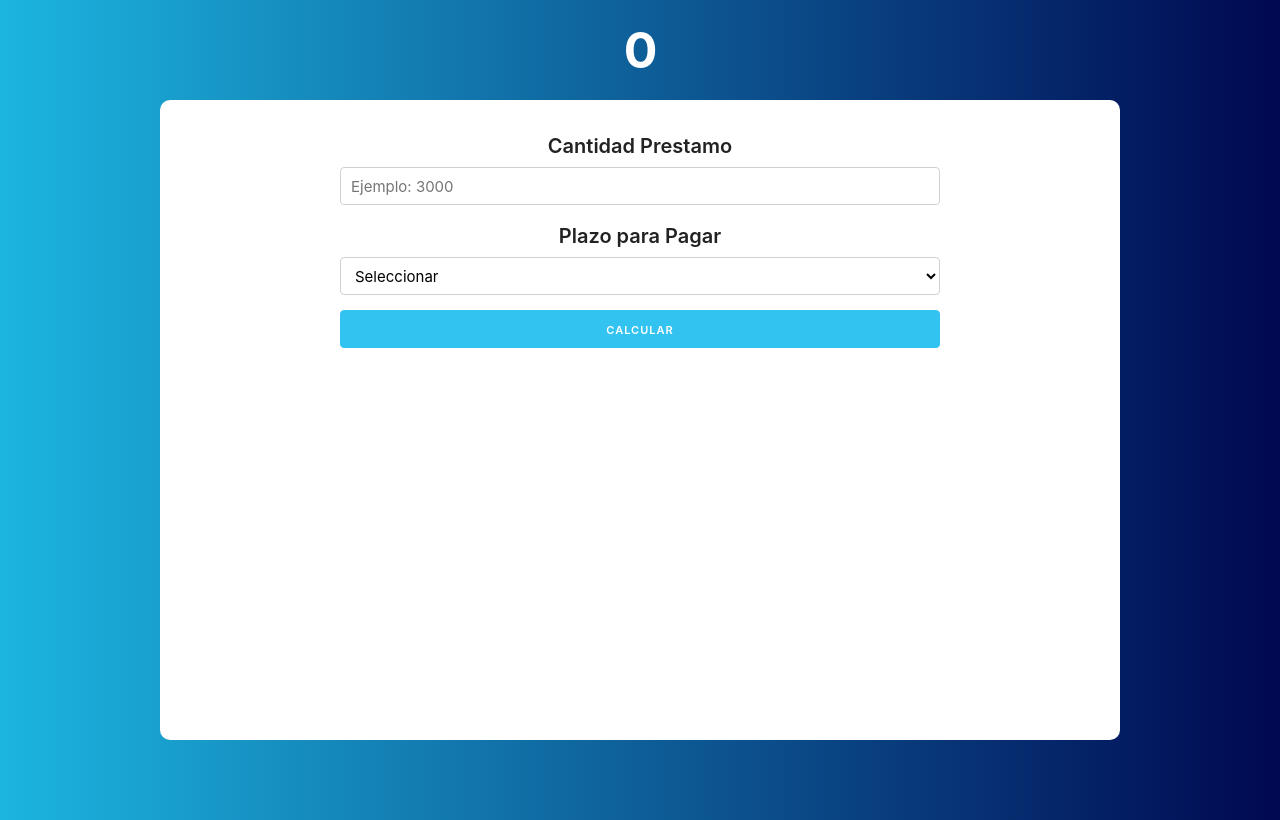
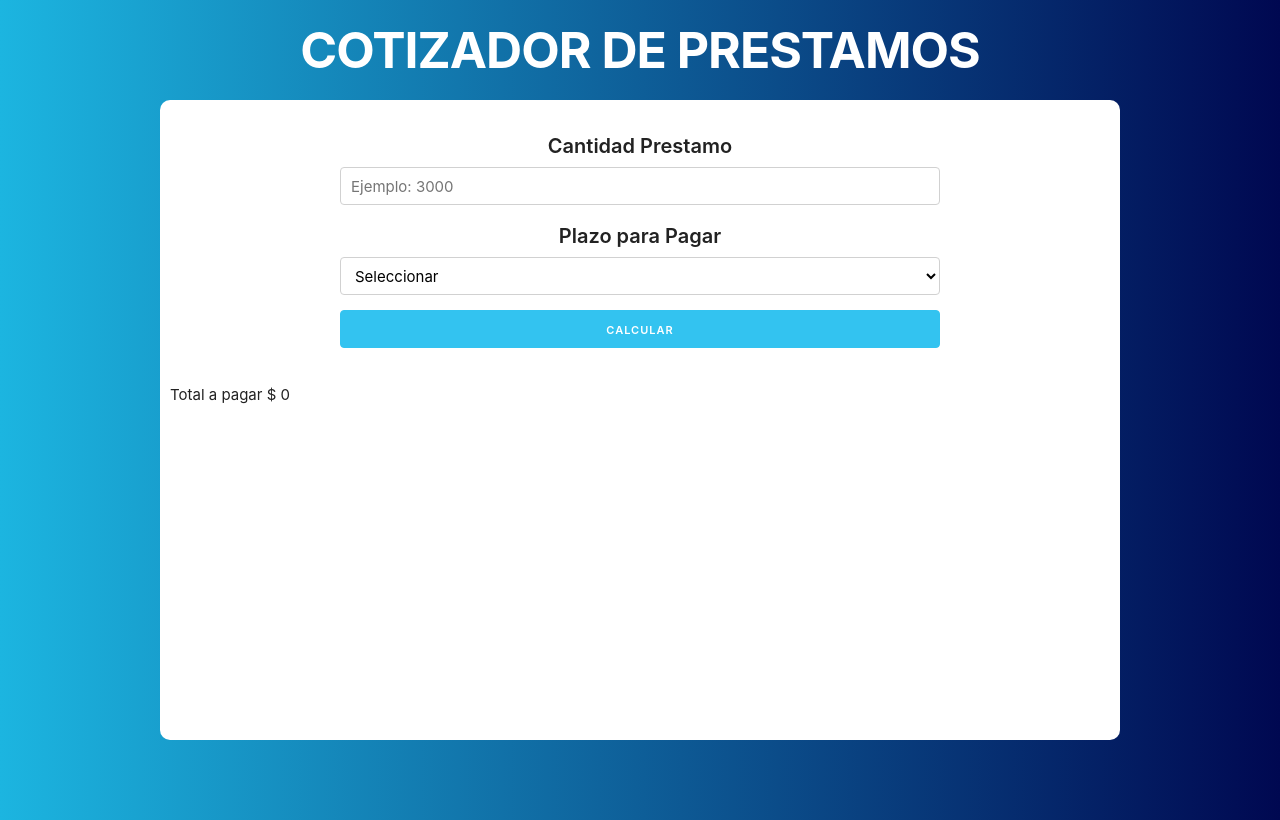
Before and after one commit to victorFresneda/app_prestamos_reactjs, a React (Create React App) app: page / in a window 1280 px wide. Built offline with nearby package versions, Linux system fonts and the light colour scheme.

Commit message:
Se crea el state guardar Total

```diff
--- a/src/App.js
+++ b/src/App.js
@@ -9,6 +9,7 @@
 
   const [cantidad, guardarCantidad] = useState(0);
   const [plazo, guardarPlazo] = useState('');
+  const [total, guardarTotal] = useState(0);
 
 
   return (
@@ -16,7 +17,7 @@
     <Fragment>
       < Header
             titulo="COTIZADOR DE PRESTAMOS"
-            cantidad={cantidad}
+
       />
 
       <div className="container">
@@ -25,8 +26,13 @@
             guardarCantidad={guardarCantidad}
             plazo={plazo}
             guardarPlazo={guardarPlazo}
+            total={total}
+            guardarTotal={guardarTotal}
             />
+            <p>Total a pagar $ {total}</p>
       </div>
+
+
 
     </Fragment>
 
--- a/src/componentes/Formulario.js
+++ b/src/componentes/Formulario.js
@@ -1,7 +1,9 @@
 import React, {useState, Fragment} from 'react';
 import { calcularTotal } from '../helpers';
 
-const Formulario = ({cantidad, guardarCantidad, plazo, guardarPlazo}) => {
+const Formulario = (props) => {
+
+    const {cantidad, guardarCantidad, plazo, guardarPlazo, total, guardarTotal} = props;
 
 
     // Definir state
@@ -26,7 +28,9 @@
 
         const total = calcularTotal(cantidad, plazo);
 
-        console.log(total);
+        //Una vez calculado se guarda el total
+
+        guardarTotal(total);
 
     }
 
--- a/src/componentes/Header.js
+++ b/src/componentes/Header.js
@@ -2,12 +2,12 @@
 
 
 
-function Header({titulo, cantidad}){
+function Header({titulo}){
 
     return(
 
         <Fragment>
-       <h1>{cantidad}</h1>
+       <h1>{titulo}</h1>
         </Fragment>
 
 
```
